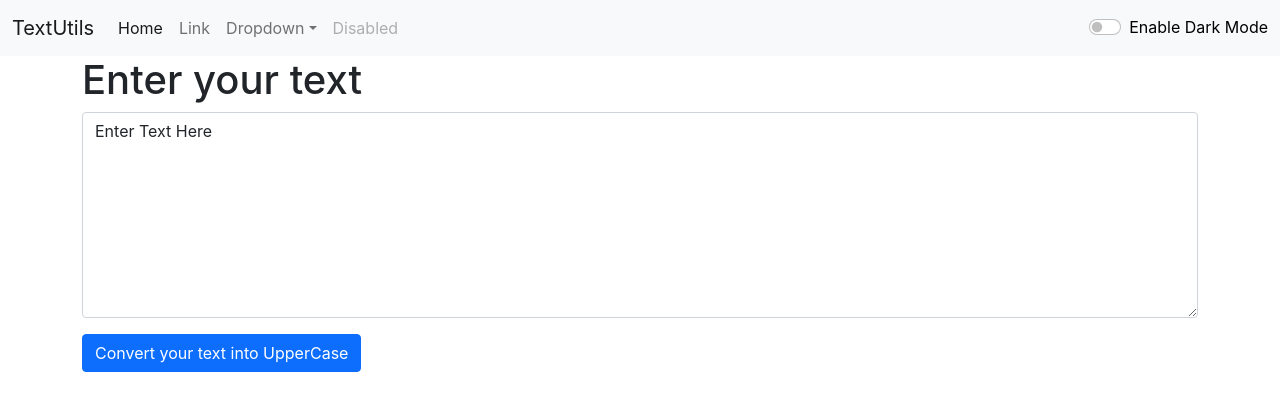
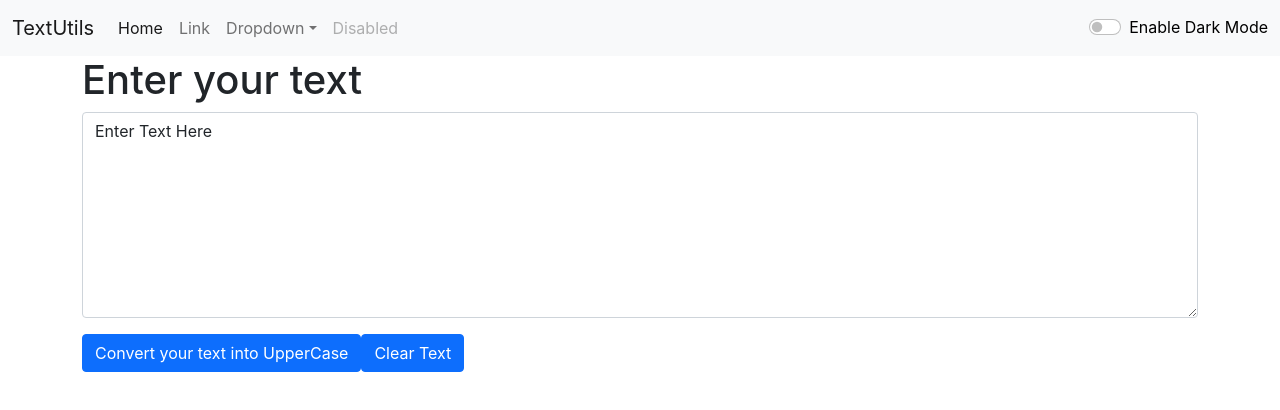
Before and after one commit to rohit-56/Text-Analyzer, a React (Create React App) app: page / in a window 1280 px wide. Shown: the top 410 px of the page. Built offline with nearby package versions, Linux system fonts and the light colour scheme.

Commit message:
Add clear text button

```diff
--- a/src/Components/TextForm.js
+++ b/src/Components/TextForm.js
@@ -4,14 +4,15 @@ export default function TextForm() {
 
   const handleOnClick= ()=>{
     setText(text.toUpperCase());
-    console.log("Rohit");
   }
 
   const handleOnChange= (event)=>{
-    console.log("on change");
     setText(event.target.value);
   }
 
+  const clearAll=()=>{
+    setText("");
+  }
 
 
   const [text, setText] = useState('Enter Text Here');
@@ -26,6 +27,7 @@ export default function TextForm() {
            <textarea className="form-control"  value={text} onChange={handleOnChange} id="myBox" rows="8"></textarea>
        </div>
         <button className="btn btn-primary" onClick={handleOnClick}>Convert your text into UpperCase</button>
+        <button className="btn btn-primary" onClick={clearAll}>Clear Text</button>
     </div>
     </>
   )
```
